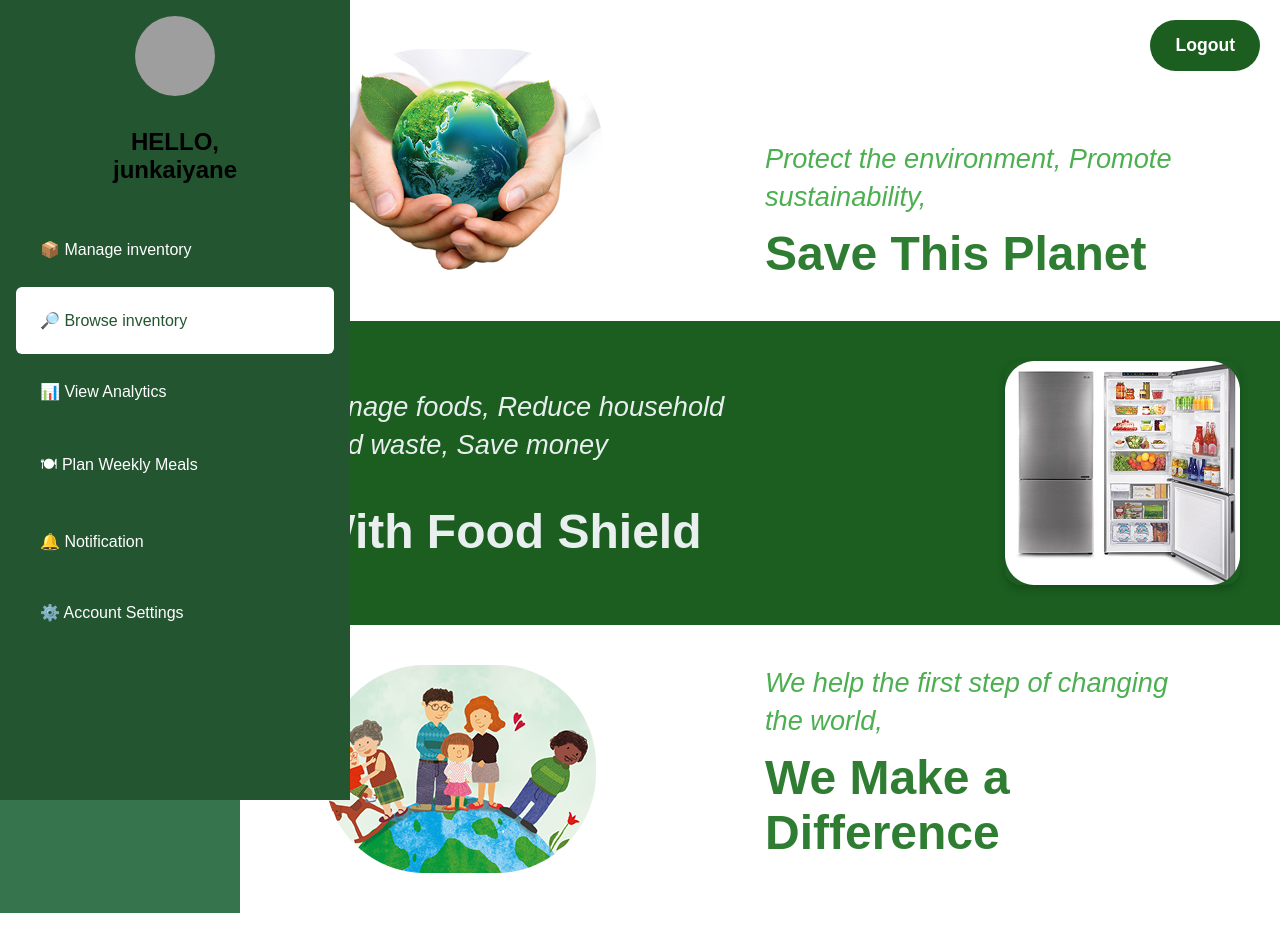
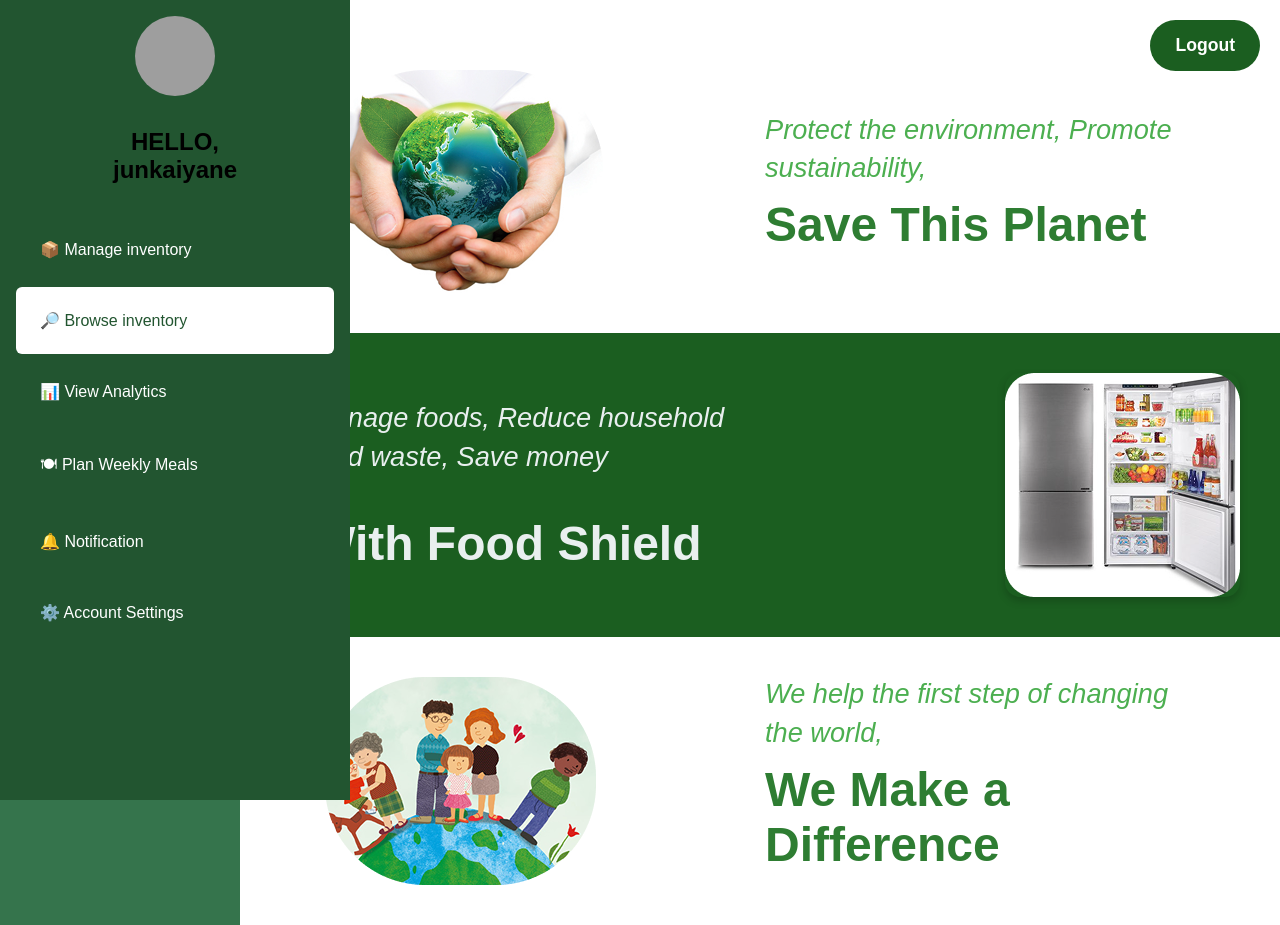
Before and after one commit to Jun20220703/bit216as, an Angular app: page /home in a window 1280 px wide. Shown: the top 925 px of the page. Built offline with nearby package versions, Linux system fonts and the light colour scheme; grey boxes are pictures that could not be loaded.

Commit message:
Update homePage.component.css

```diff
--- a/src/app/components/registerAndPrivacySettings/homePage/homePage.component.css
+++ b/src/app/components/registerAndPrivacySettings/homePage/homePage.component.css
@@ -20,7 +20,7 @@
 }
 
 .top-section .slogan-text {
-  margin-top: 100px;
+  margin-top: 30px;
 }
 
 .top-section .main-message {
@@ -47,6 +47,7 @@
   max-width: 700px;
   height: auto;
   border-radius: 15px;
+  margin-top: 30px;
 }
 
 .right-content {
```
